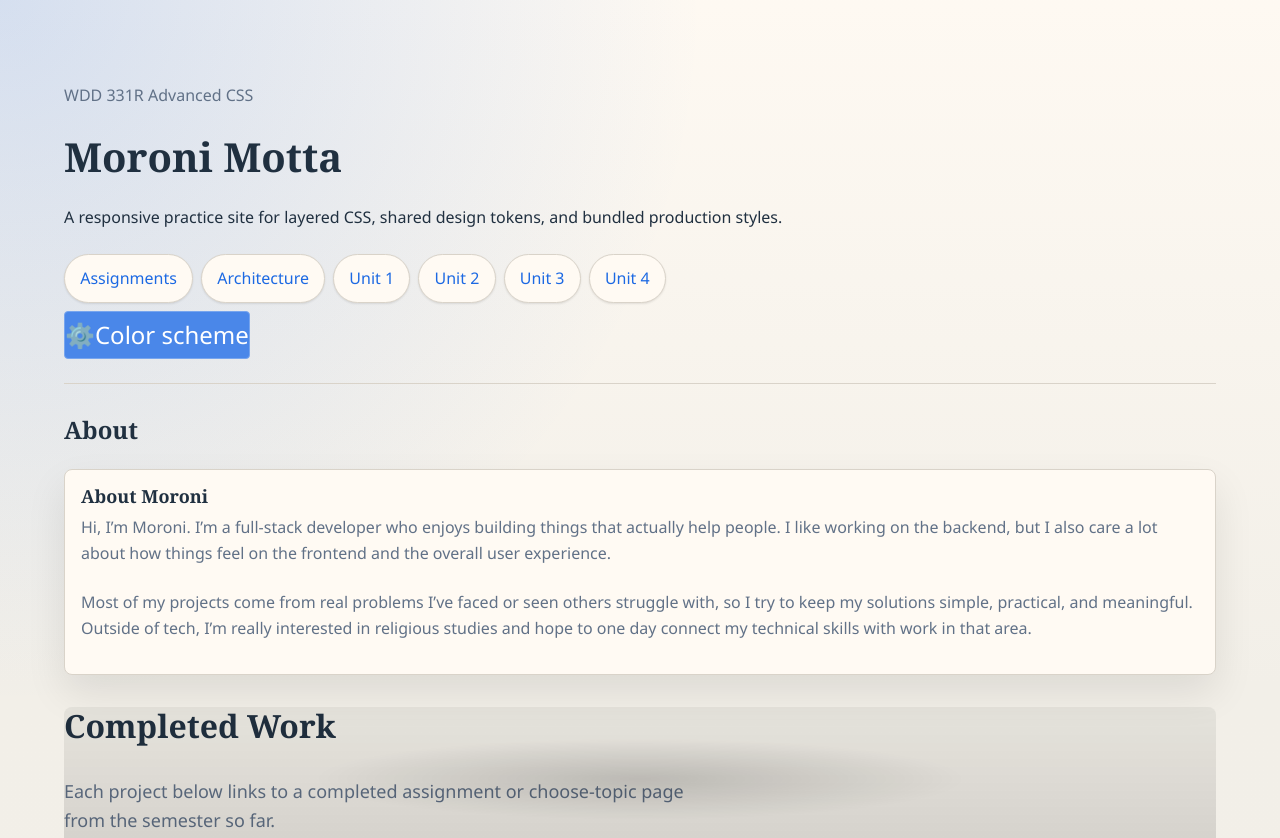
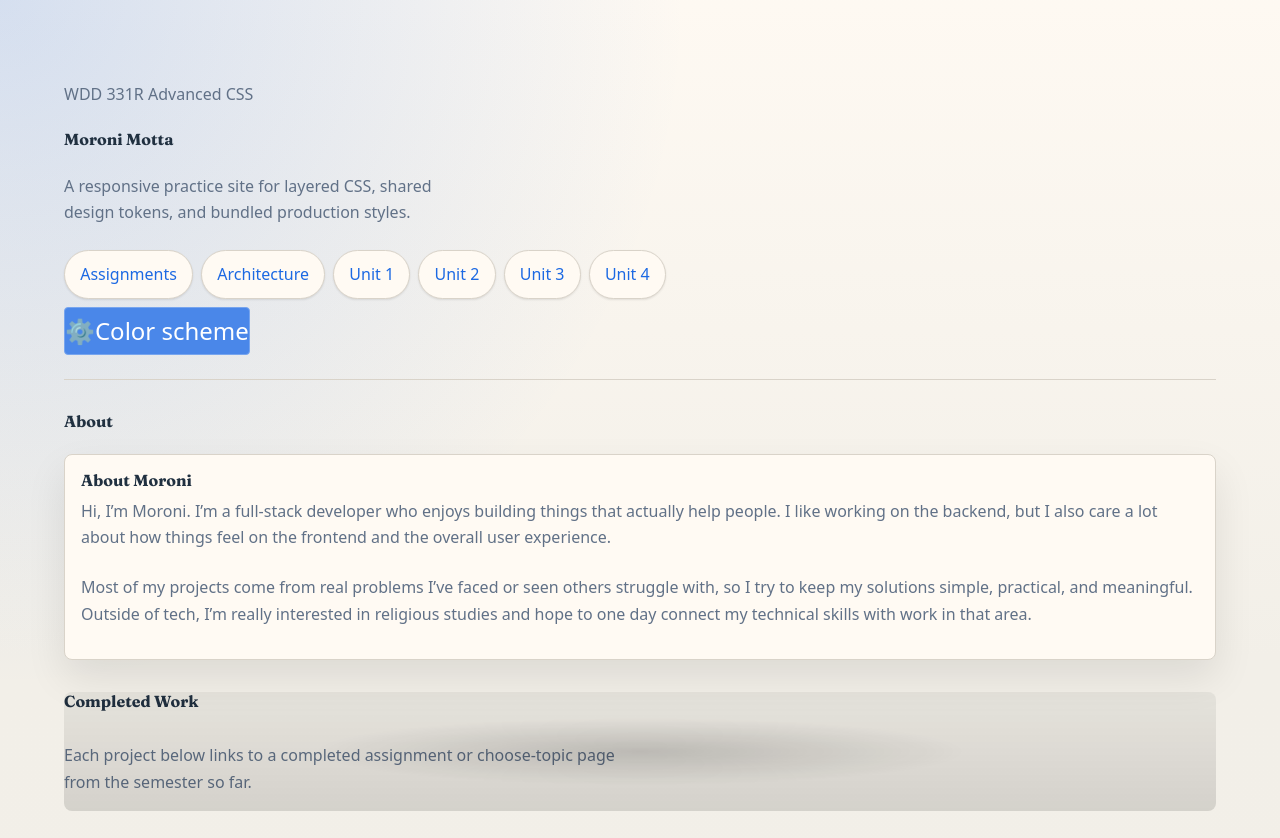
Before and after one commit to moronimotta/wdd331-practice, a website: page index.html in a window 1280 px wide. Shown: the top 838 px of the page. Drawn offline with Linux system fonts and the light colour scheme.

Commit message:
typograph part 1

```diff
--- a/css/base/elements.css
+++ b/css/base/elements.css
@@ -5,9 +5,9 @@
     }
 
     body {
-        font-family: var(--font-body);
-        font-size: var(--font-size-base);
-        line-height: var(--line-normal);
+        font-family: var(--font-family-body);
+        font-size: var(--font-size-body);
+        line-height: var(--line-body);
         color: var(--color-text);
         background: radial-gradient(circle at top left, color-mix(in oklch, var(--color-accent) 18%, transparent), transparent 34%), linear-gradient(180deg, color-mix(in oklch, var(--color-surface) 92%, var(--color-bg)) 0%, var(--color-bg) 42%, color-mix(in oklch, var(--color-bg) 94%, var(--color-surface)) 100%);
         padding: clamp(1rem, 2.5vw, 2.5rem);
@@ -26,24 +26,43 @@
     }
 
     h1, h2, h3, h4, h5, h6 {
-        font-family: var(--font-heading);
-        line-height: var(--line-tight);
+        font-family: var(--font-family-heading);
+        line-height: var(--line-heading);
         color: var(--color-text);
     }
 
     h1 {
-        font-size: clamp(1.75rem, 5vw, 2.5rem);
+        font-size: var(--font-size-display);
         margin-bottom: var(--space-md);
     }
 
     h2 {
-        font-size: clamp(1.5rem, 4vw, 2rem);
+        font-size: var(--font-size-heading-lg);
         margin-bottom: var(--space-md);
     }
 
     h3 {
-        font-size: clamp(1.25rem, 3vw, 1.5rem);
+        font-size: var(--font-size-heading-sm);
         margin-bottom: var(--space-sm);
+    }
+
+    h4 {
+        font-size: var(--font-size-body-lg);
+    }
+
+    h5 {
+        font-size: var(--font-size-body);
+    }
+
+    h6 {
+        font-size: var(--font-size-caption);
+    }
+
+    .hero-text {
+        max-width: 42ch;
+        font-size: var(--font-size-body-lg);
+        line-height: var(--line-body);
+        color: var(--color-text-muted);
     }
 
     p {
--- a/css/components/cards.css
+++ b/css/components/cards.css
@@ -21,10 +21,6 @@
         transition: transform 140ms ease, box-shadow 140ms ease;
     }
 
-    .assignment-card h4 {
-        font-size: 1.125rem;
-    }
-
     .assignment-card p {
         color: var(--color-text-muted);
     }
--- a/css/components/effects.css
+++ b/css/components/effects.css
@@ -29,11 +29,6 @@
         bottom: 2rem;
         color: var(--color-surface);
         text-shadow: 0 6px 18px rgba(0,0,0,0.5), 0 2px 6px rgba(0,0,0,0.35);
-    }
-
-    .hero h1 {
-        margin: 0 0 0.25rem 0;
-        font-size: clamp(1.8rem, 4vw, 2.8rem);
     }
 
     .card-section .cards {
--- a/css/layout/primary.css
+++ b/css/layout/primary.css
@@ -22,7 +22,8 @@
         padding-block: var(--space-lg);
         border-top: 1px solid var(--color-border);
         color: var(--color-text-muted);
-        font-size: 0.875rem;
+        font-size: var(--font-size-caption);
+        line-height: var(--line-caption);
         text-align: center;
     }
 
@@ -34,7 +35,8 @@
     .hero p {
         max-width: 62ch;
         color: var(--color-text-muted);
-        font-size: 1.125rem;
+        font-size: var(--font-size-body-lg);
+        line-height: var(--line-body);
     }
 
     main {
--- a/css/main.css
+++ b/css/main.css
@@ -1,5 +1,3 @@
-@layer tokens, base, layout, components, utilities;
-
 @import url("tokens/colors.css") layer(tokens);
 @import url("tokens/variables.css") layer(tokens);
 
@@ -14,3 +12,13 @@
 @import url("components/effects.css") layer(components);
 
 @import url("utilities/utilities.css") layer(utilities);
+
+@layer tokens, base, layout, components, utilities;
+
+@font-face {
+	font-family: "Fraunces";
+	font-style: normal;
+	font-weight: 400 700;
+	font-display: swap;
+	src: url("../fonts/fraunces/Fraunces-latin.woff2") format("woff2");
+}
--- a/css/tokens/variables.css
+++ b/css/tokens/variables.css
@@ -1,10 +1,43 @@
 @layer tokens {
     :root {
-        --font-family-sans: system-ui, sans-serif;
+        --font-family-body: system-ui, -apple-system, BlinkMacSystemFont, "Segoe UI", sans-serif;
+        --font-family-heading: "Fraunces", Georgia, serif;
+        --font-family-sans: var(--font-family-body);
         --font-family-mono: monospace;
-        --font-size-sm: 1.4rem;
-        --font-size-md: 1.6rem;
-        --font-size-lg: 1.8rem;
+
+        --font-scale-ratio: 1.2;
+
+        --font-size-sm: clamp(
+            1rem,
+            calc(1rem + ((1.0625rem - 1rem) * ((100vw - 22.5rem) / 57.5rem))),
+            1.0625rem
+        );
+        --font-size-xs: calc(var(--font-size-sm) / var(--font-scale-ratio));
+        --font-size-md: calc(var(--font-size-sm) * var(--font-scale-ratio));
+        --font-size-lg: calc(var(--font-size-md) * var(--font-scale-ratio));
+        --font-size-xl: calc(var(--font-size-lg) * var(--font-scale-ratio));
+        --font-size-2xl: calc(var(--font-size-xl) * var(--font-scale-ratio));
+        --font-size-3xl: calc(var(--font-size-2xl) * var(--font-scale-ratio));
+
+        --font-size-body: var(--font-size-sm);
+        --font-size-caption: var(--font-size-xs);
+        --font-size-body-lg: var(--font-size-md);
+        --font-size-heading-sm: var(--font-size-lg);
+        --font-size-heading-lg: var(--font-size-2xl);
+        --font-size-display: var(--font-size-3xl);
+
+        --font-body: var(--font-family-body);
+        --font-heading: var(--font-family-heading);
+        --font-size-base: var(--font-size-body);
+
+        --line-caption: 1.45;
+        --line-body: 1.65;
+        --line-heading: 1.15;
+        --line-display: 1.03;
+
+        --line-tight: var(--line-display);
+        --line-normal: var(--line-body);
+        --line-relaxed: 1.75;
 
         --spacing-xs: 4px;
         --spacing-sm: 8px;
@@ -30,13 +63,6 @@
         --space-xl: var(--spacing-xl);
         --space-2xl: calc(var(--spacing-xl) + var(--spacing-xl));
 
-        --font-body: "Aptos", "Segoe UI", sans-serif;
-        --font-heading: "Georgia", serif;
-        --font-size-base: 1rem;
-        --line-tight: 1.2;
-        --line-normal: 1.6;
-        --line-relaxed: 1.75;
-
         --radius-pill: 999px;
 
         --shadow-color: light-dark(rgb(0 0 0 / 0.09), rgb(0 0 0 / 0.28));
--- a/css/utilities/utilities.css
+++ b/css/utilities/utilities.css
@@ -11,5 +11,7 @@
 
     .text-muted {
         color: var(--color-text-muted);
+        font-size: var(--font-size-caption);
+        line-height: var(--line-caption);
     }
 }
--- a/index.html
+++ b/index.html
@@ -63,7 +63,7 @@
         <main>
             <section class="hero stack-md" id="assignments">
                 <h2>Completed Work</h2>
-                <p>Each project below links to a completed assignment or choose-topic page from the semester so far.</p>
+                <p class="hero-text">Each project below links to a completed assignment or choose-topic page from the semester so far.</p>
             </section>
 
             <section class="card-group">
```
Also changed, not shown: README.md, dist/styles.css, fonts/fraunces/Fraunces-latin.woff2 (added).
